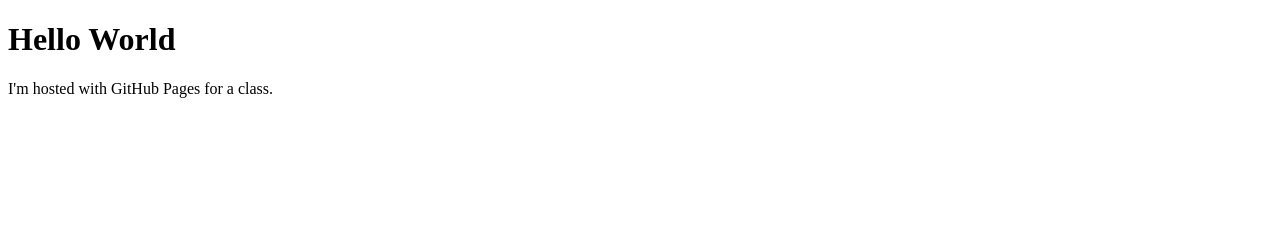
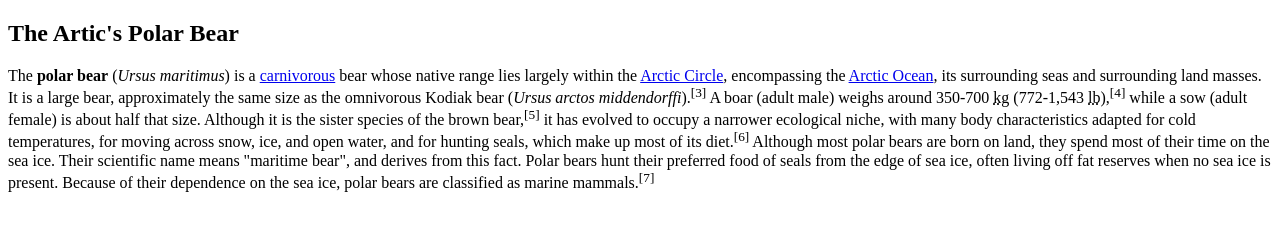
Before and after one commit to csham23/csham23.github.io, a plain HTML site: page index.html in a window 1280 px wide. Drawn offline with Linux system fonts and the light colour scheme.

Commit message:
Assignment 2

```diff
--- a/index.html
+++ b/index.html
@@ -1,7 +1,13 @@
 <!DOCTYPE html>
-<html>
-<body>
-<h1>Hello World</h1>
-<p>I'm hosted with GitHub Pages for a class.</p>
-</body>
+<html lang="en">
+   <head>
+      <meta charset="utf-8">
+      <title>Polar Bear</title>
+   </head>
+
+   <body>
+      <h2>The Artic's Polar Bear</h2>
+      <p>The <strong>polar bear</strong> (<i>Ursus maritimus</i>) is a <a href="https://en.wikipedia.org/wiki/Carnivore">carnivorous</a> bear whose native range lies largely within the <a href="https://en.wikipedia.org/wiki/Arctic_Circle">Arctic Circle</a>, encompassing the <a href="https://en.wikipedia.org/wiki/Arctic_Circle">Arctic Ocean</a>, its surrounding seas and surrounding land masses. It is a large bear, approximately the same size as the omnivorous Kodiak bear (<i>Ursus arctos middendorffi</i>).<sup>[3]</sup> A boar (adult male) weighs around 350-700 <abbr title="kilograms">kg</abbr> (772-1,543 <abbr title="pounds">lb</abbr>),<sup>[4]</sup> while a sow (adult female) is about half that size. Although it is the sister species of the brown bear,<sup>[5]</sup> it has evolved to occupy a narrower ecological niche, with many body characteristics adapted for cold temperatures, for moving across snow, ice, and open water, and for hunting seals, which make up most of its diet.<sup>[6]</sup> Although most polar bears are born on land, they spend most of their time on the sea ice. Their scientific name means "maritime bear", and derives from this fact. Polar bears hunt their preferred food of seals from the edge of sea ice, often living off fat reserves when no sea ice is present. Because of their dependence on the sea ice, polar bears are classified as marine mammals.<sup>[7]</sup></p>
+
+   </body>
 </html>
```
